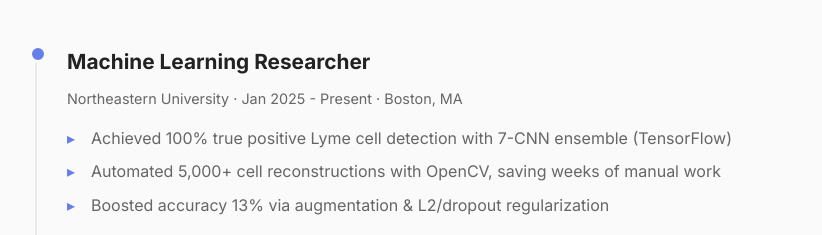
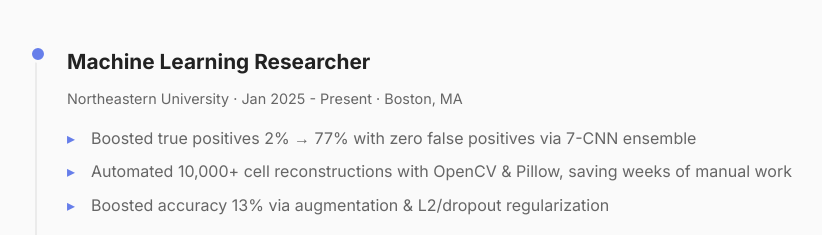
Before and after one commit to NamikazeAsh/ashwinsatish.github.io, a plain HTML site: page index.html in a window 1280 px wide. Shown: the part 2466-2701 px from the top of the page, without its empty margins (87-909 px from the left). Drawn offline with Linux system fonts and the light colour scheme.

Commit message:
Rephrasing

```diff
--- a/index.html
+++ b/index.html
@@ -566,8 +566,8 @@
       <h3>Machine Learning Researcher</h3>
       <p class="timeline-meta">Northeastern University · Jan 2025 - Present · Boston, MA</p>
       <ul>
-        <li>Achieved 100% true positive Lyme cell detection with 7-CNN ensemble (TensorFlow)</li>
-        <li>Automated 5,000+ cell reconstructions with OpenCV, saving weeks of manual work</li>
+        <li>Boosted true positives 2% → 77% with zero false positives via 7-CNN ensemble</li>
+        <li>Automated 10,000+ cell reconstructions with OpenCV & Pillow, saving weeks of manual work</li>
         <li>Boosted accuracy 13% via augmentation & L2/dropout regularization</li>
       </ul>
     </div>
```
Also changed, not shown: 1 other file.
